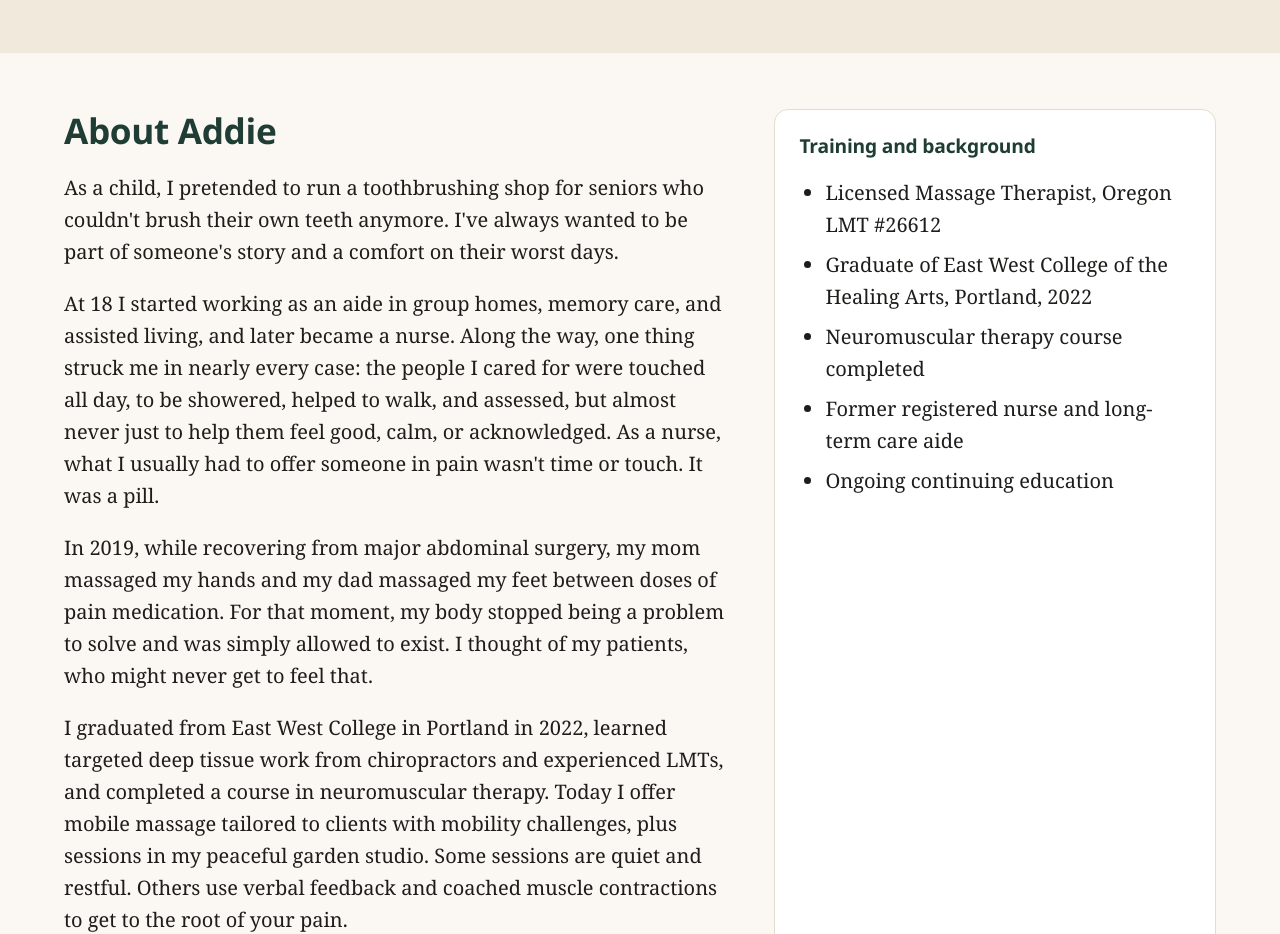
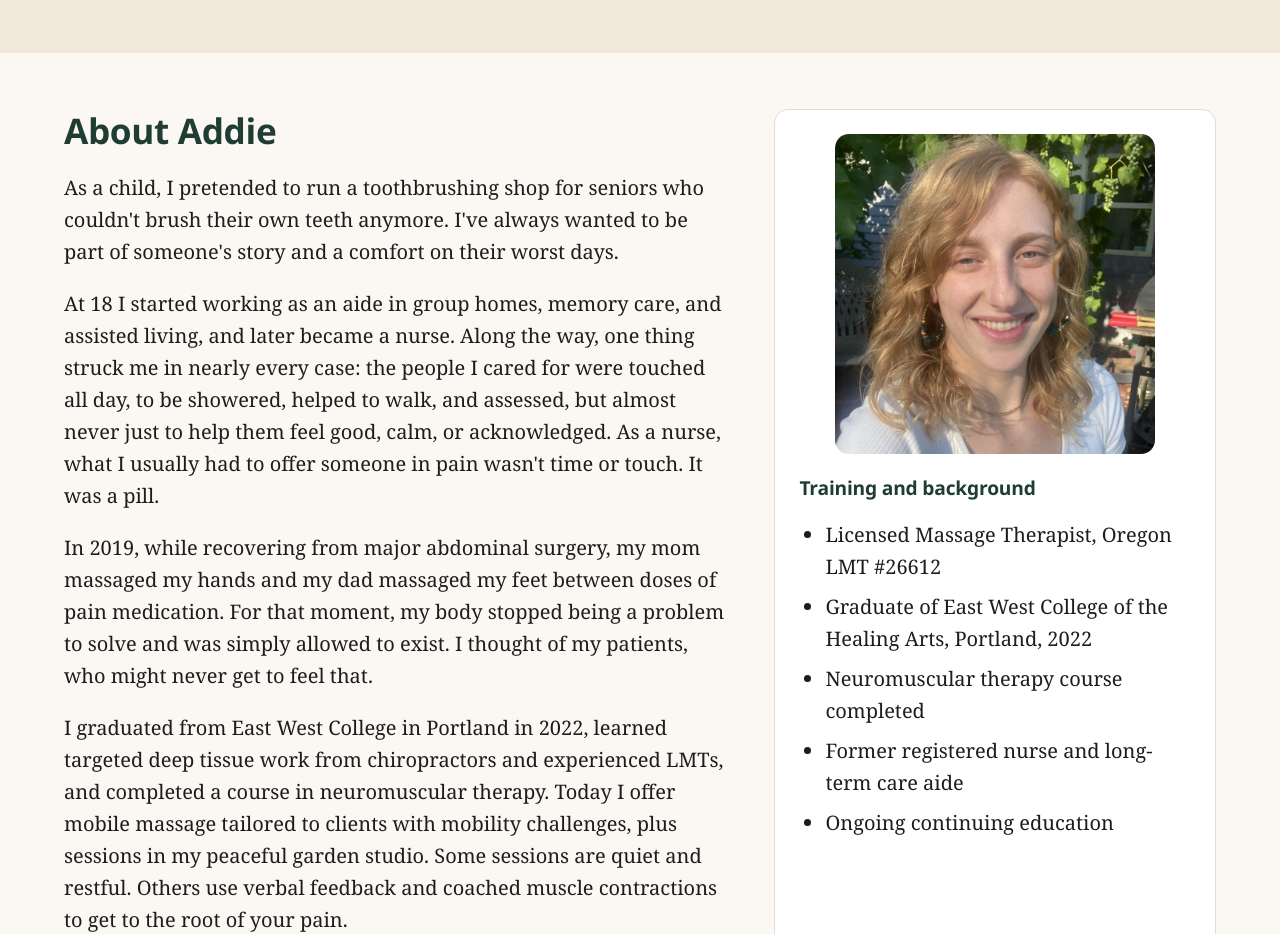
Before and after one commit to RogueLights/AddiesMassage, a plain HTML site: page index.html in a window 1280 px wide. Shown: the part 1383-2317 px from the top of the page. Drawn offline with Linux system fonts and the light colour scheme.

Commit message:
Add Addie's headshot to About section
Square crop, location data stripped, 800px for sharp display on
high-density screens. Shown above the Training and background list.

Co-Authored-By: Claude Opus 5.5 <noreply@anthropic.com>
Claude-Session: https://claude.ai/code/session_01SMx5Tf3RhiZRwUkMXMw7CE

```diff
--- a/index.html
+++ b/index.html
@@ -125,6 +125,7 @@
           <p>I graduated from East West College in Portland in 2022, learned targeted deep tissue work from chiropractors and experienced LMTs, and completed a course in neuromuscular therapy. Today I offer mobile massage tailored to clients with mobility challenges, plus sessions in my peaceful garden studio. Some sessions are quiet and restful. Others use verbal feedback and coached muscle contractions to get to the root of your pain.</p>
         </div>
         <aside class="card credentials" aria-labelledby="cred-heading">
+          <img class="headshot" src="images/addie.jpg" width="800" height="800" alt="Addie, smiling outdoors in a white top, with wavy strawberry-blonde hair and green grape leaves behind her." loading="lazy">
           <h3 id="cred-heading">Training and background</h3>
           <ul>
             <li>Licensed Massage Therapist, Oregon LMT #26612</li>
--- a/styles.css
+++ b/styles.css
@@ -127,6 +127,8 @@ a:hover { color: var(--green-900); text-decoration-thickness: .15em; }
 
 .card { background: var(--white); border-radius: var(--radius); padding: 1.5rem; border: 1px solid #e3dccf; }
 .card h3 { margin-top: 0; }
+.headshot { display: block; width: 100%; max-width: 20rem; height: auto; aspect-ratio: 1; object-fit: cover; border-radius: var(--radius); margin: 0 auto 1.4rem; }
+html.high-contrast .headshot { border: 2px solid #000; }
 .card ul { margin-bottom: 0; }
 .card li + li { margin-top: .5rem; }
 .card-grid { display: grid; gap: 1.2rem; }
```
Also changed, not shown: images/addie.jpg (added).
